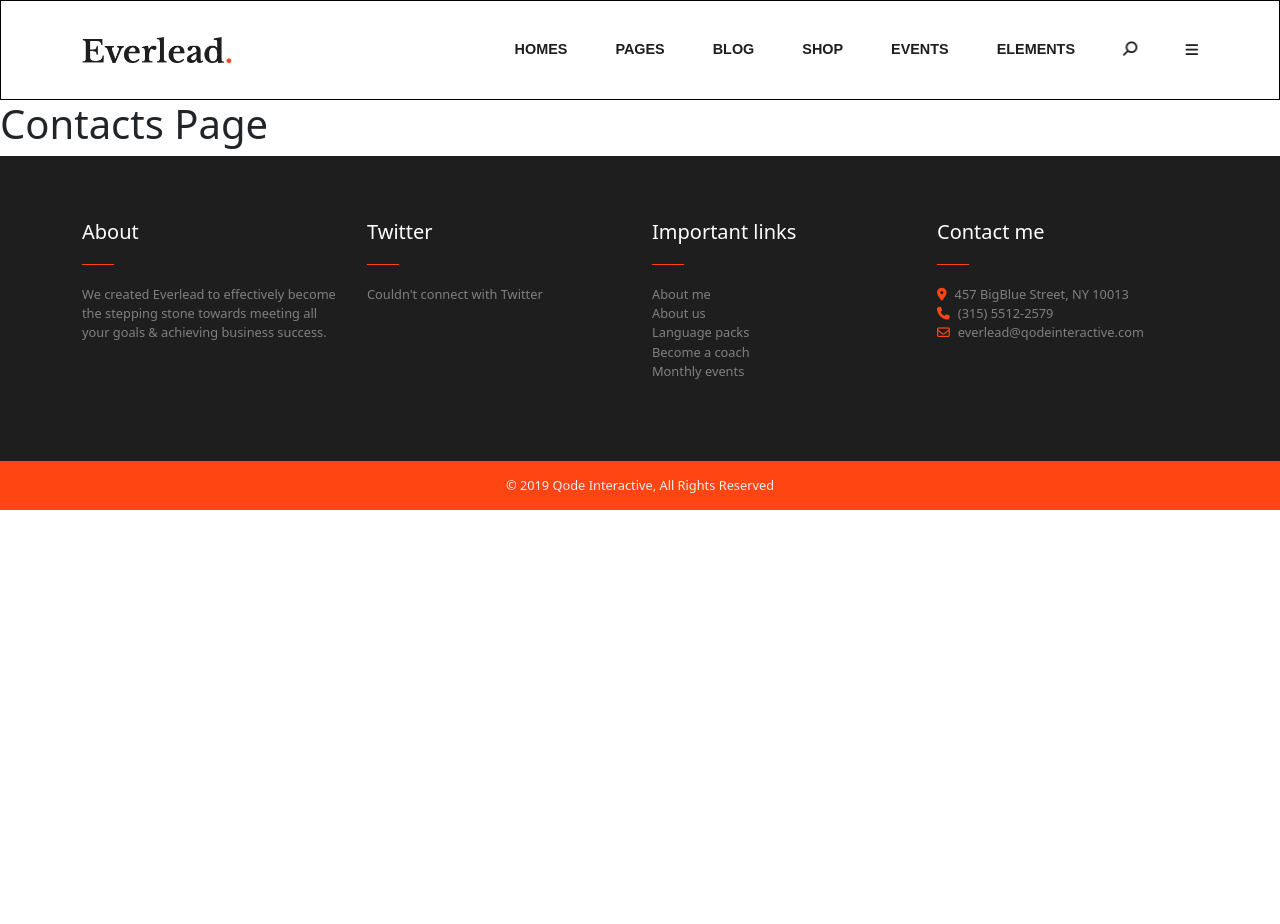
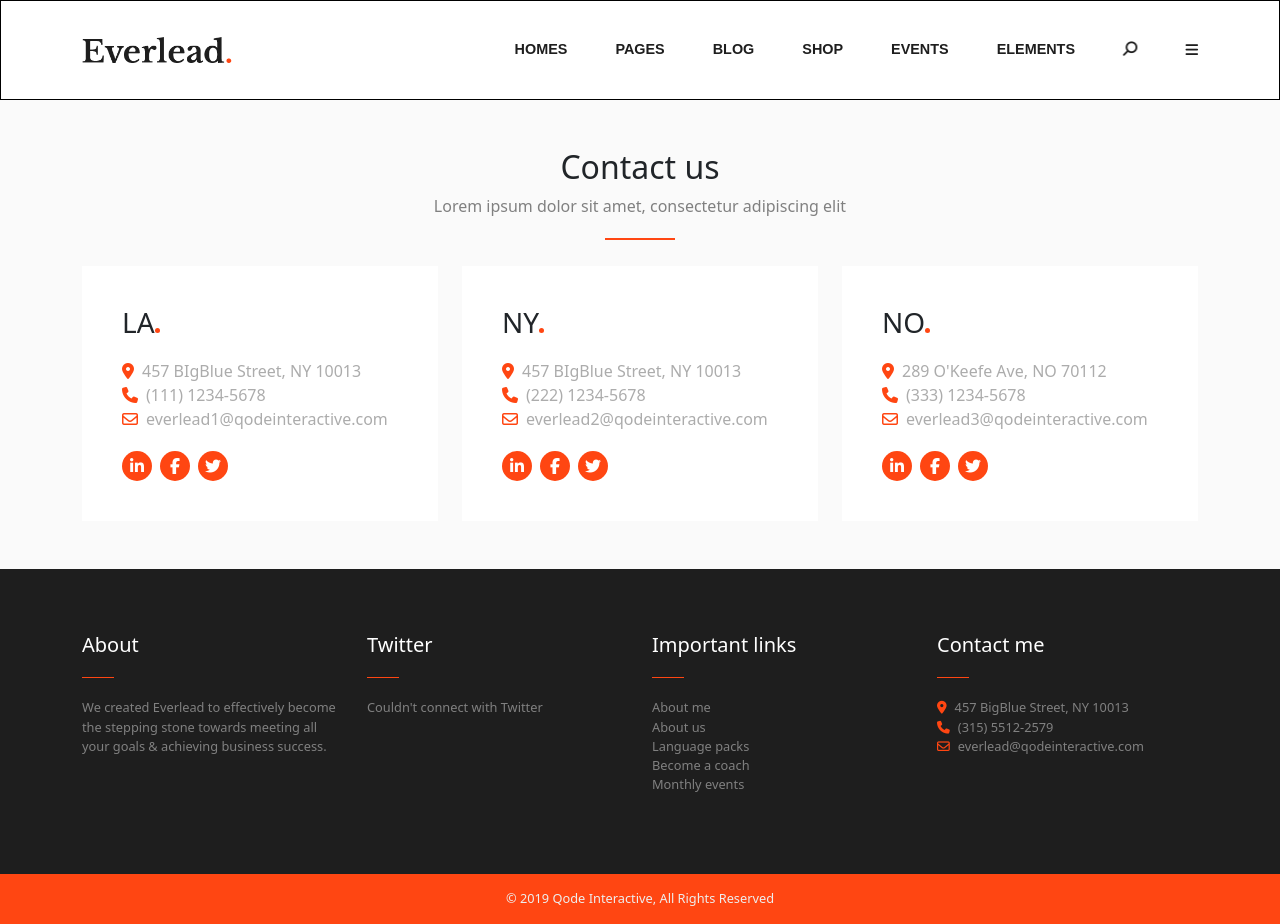
Before and after one commit to sabino-olivieri/proj-html-vuejs, a Vue app: page /contacts in a window 1280 px wide. Before the commit the page ends 800 px from the top, so only its background shows below. Built offline with nearby package versions, Linux system fonts and the light colour scheme.

Commit message:
feat: add contact us top  seczione

```diff
--- a/src/pages/ContactsPage.vue
+++ b/src/pages/ContactsPage.vue
@@ -1,13 +1,160 @@
 <script>
 export default {
-
+  data() {
+    return {
+      icons: ['fa-solid fa-location-dot', 'fa-solid fa-phone', 'fa-regular fa-envelope'],
+      contact: [
+        {
+          icon: 'fa-solid fa-location-dot',
+          title: 'LA',
+          position: '457 BIgBlue Street, NY 10013',
+          number: '(111) 1234-5678',
+          email: 'everlead1@qodeinteractive.com',
+        },
+        {
+          icon: 'fa-solid fa-phone',
+          title: 'NY',
+          position: '457 BIgBlue Street, NY 10013',
+          number: '(222) 1234-5678',
+          email: 'everlead2@qodeinteractive.com',
+        },
+        {
+          icon: 'fa-regular fa-envelope',
+          title: 'NO',
+          position: '289 O\'Keefe Ave, NO 70112',
+          number: '(333) 1234-5678',
+          email: 'everlead3@qodeinteractive.com',
+        },
+      ]
+    }
+  }
 }
 </script>
 
 <template>
-    <div>
-        <h1>Contacts Page</h1>
-    </div>
+  <div>
+    <!-- <h1>Contacts Pagee</h1> -->
+    <main>
+      <!-- Hero  -->
+      <div class="hero"></div>
+      <!-- /Hero  -->
+
+      <div class="contact-us-top py-5">
+        <div class="ms_title-top text-center">
+          <h2>Contact us</h2>
+          <p class="mx-0">Lorem ipsum dolor sit amet, consectetur adipiscing elit</p>
+        </div>
+
+        <div class="container">
+          <div class="row row-cols-1 row-cols-xl-3">
+            <div v-for="curCont in contact" class="col">
+              <div class="ms_footer-card">
+                <h3>{{ curCont.title }}</h3>
+                <ul>
+                  <li>
+                    <i :class="icons[0]"></i>
+                    <span>{{ curCont.position }}</span>
+                  </li>
+                  <li>
+                    <i :class="icons[1]"></i>
+                    <span>{{ curCont.number }}</span>
+                  </li>
+                  <li>
+                    <i :class="icons[2]"></i>
+                    <span>{{ curCont.email }}</span>
+                  </li>
+                </ul>
+
+                <div class="ms_soc-icon">
+                  <i class="fa-brands fa-linkedin-in"></i>
+                  <i class="fa-brands fa-facebook-f"></i>
+                  <i class="fa-brands fa-twitter"></i>
+                </div>
+              </div>
+            </div>
+          </div>
+        </div>
+      </div>
+      <div class="contact-us-bottom"></div>
+
+
+    </main>
+
+  </div>
 </template>
 
-<style lang="scss" scoped></style>
+<style lang="scss" scoped>
+main {
+  background-color: #fafafa;
+
+  .contact-us-top {
+
+    .ms_title-top {
+
+      p {
+        margin-bottom: 0;
+        color: gray;
+      }
+
+      &::after {
+        content: '';
+        display: inline-block;
+        width: 70px;
+        height: 1.5px;
+        margin: 20px 0;
+        background-color: var(--ms-primary-color);
+        text-align: center;
+      }
+    }
+
+    .ms_footer-card {
+      background-color: white;
+      padding: 40px;
+
+      h3 {
+        &::after {
+          content: '';
+          background-color: var(--ms-primary-color);
+          display: inline-block;
+          width: 5px;
+          aspect-ratio: 1;
+          border-radius: 50%;
+        }
+      }
+
+      ul {
+        list-style-type: none;
+        padding-left: 0;
+        margin: 20px 0;
+
+        li {
+          i {
+            color: var(--ms-primary-color);
+            margin-right: 8px;
+          }
+
+          span {
+            color: rgb(172, 172, 172);
+          }
+        }
+      }
+
+      .ms_soc-icon {
+
+        i {
+          display: inline-block;
+          background-color: var(--ms-primary-color);
+          color: white;
+          width: 30px;
+          aspect-ratio: 1;
+          border-radius: 50%;
+          line-height: 30px;
+          text-align: center;
+          margin-right: 8px;
+        }
+      }
+    }
+
+  }
+}
+</style>
```
